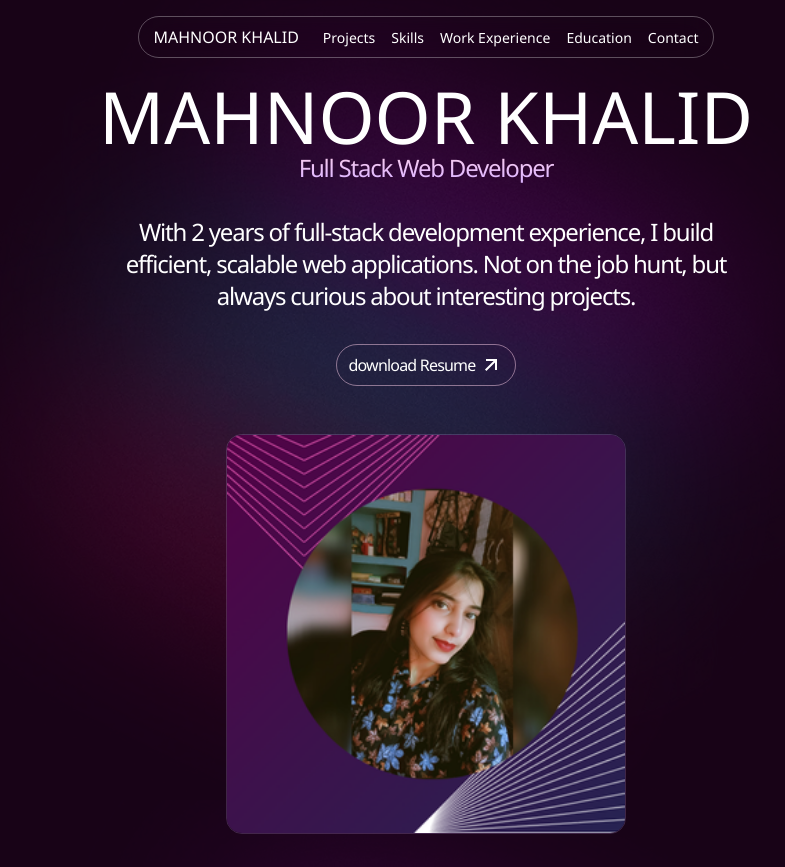
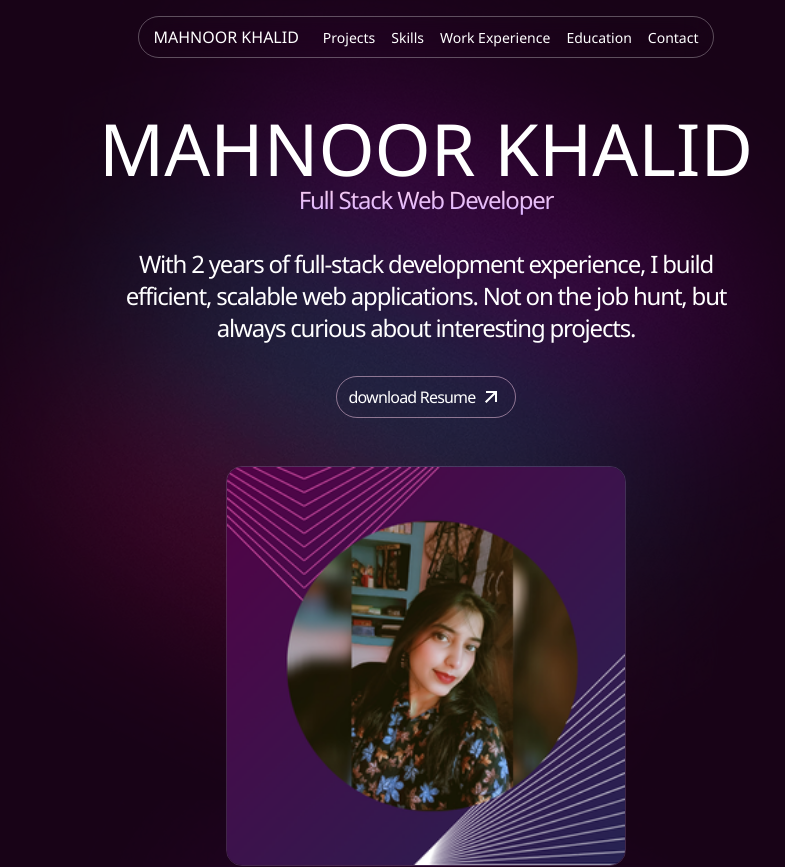
Before and after one commit to mahnoor3650/mahnoor-portfolio, a React (Vite) app: page / in a window 1280 px wide. Shown: the top 867 px of the page, without its empty margins (214-999 px from the left). Built offline with nearby package versions, Linux system fonts and the light colour scheme.

Commit message:
fix styling issue

```diff
--- a/src/component/Hero.jsx
+++ b/src/component/Hero.jsx
@@ -62,7 +62,7 @@ const Hero = () => {
   }, []);
   return (
     <section
-      className="flex min-h-screen flex-col items-center justify-center gap-4
+      className="pt-navbar flex min-h-screen flex-col items-center justify-center gap-4
     lg:gap-6"
       ref={heroRef}
     >
--- a/src/index.css
+++ b/src/index.css
@@ -8,3 +8,7 @@
 .bg-image{
   background-image: url("./assets/noise.webp");
 }
+.pt-navbar {
+  padding-top: 2rem;
+  /* Adjust to avoid overlap */
+}
```
